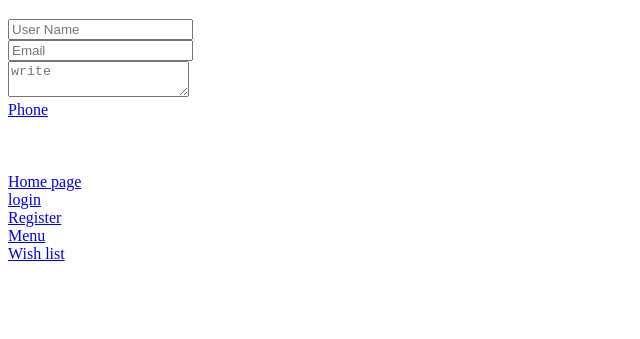
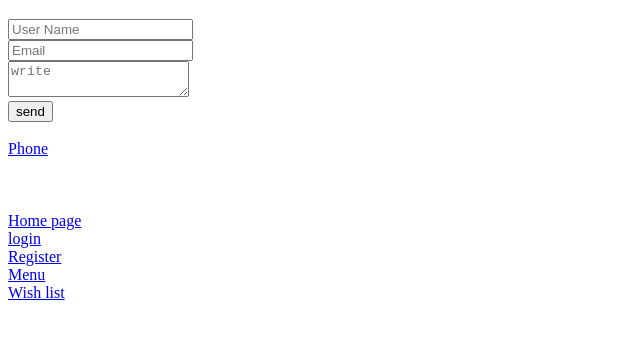
Before and after one commit to AnasNoaman/task3, a plain HTML site: page conect.html in a window 1280 px wide. Shown: the part 61-400 px from the top of the page, without its empty margins (0-640 px from the left). Drawn offline with Linux system fonts and the light colour scheme.

Commit message:
conect.html

```diff
--- a/conect.html
+++ b/conect.html
@@ -9,9 +9,10 @@
         <br/>
         <input type="email" name="u_email" placeholder="Email"/>
         <br/>
-
+        <textarea name="textarea" placeholder="write"></textarea>
+        <br/>
+        <input type="submit" value="send"/>
     </form>
-    <textarea name="textarea" placeholder="write"></textarea>
     <br/>
     <a href="tel:+972 59-301-0171">Phone</a>
     <br/>
```
